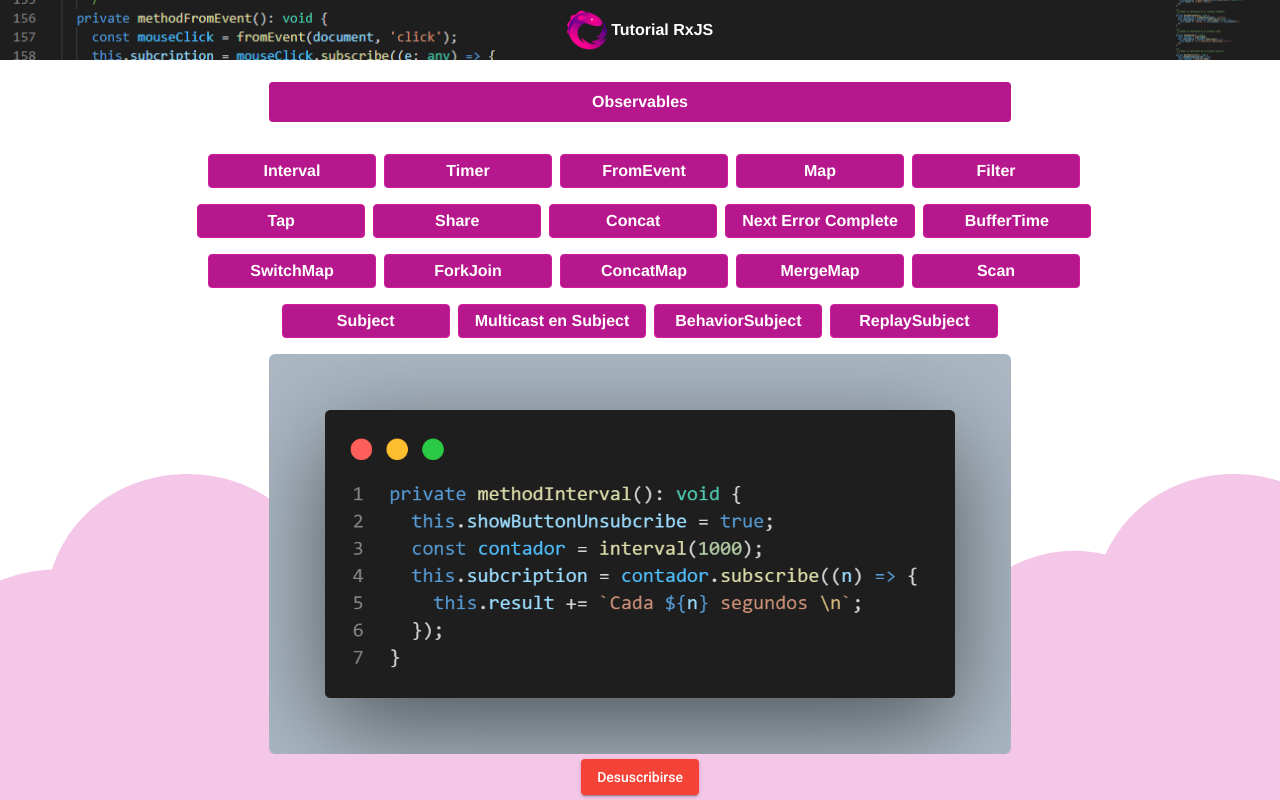
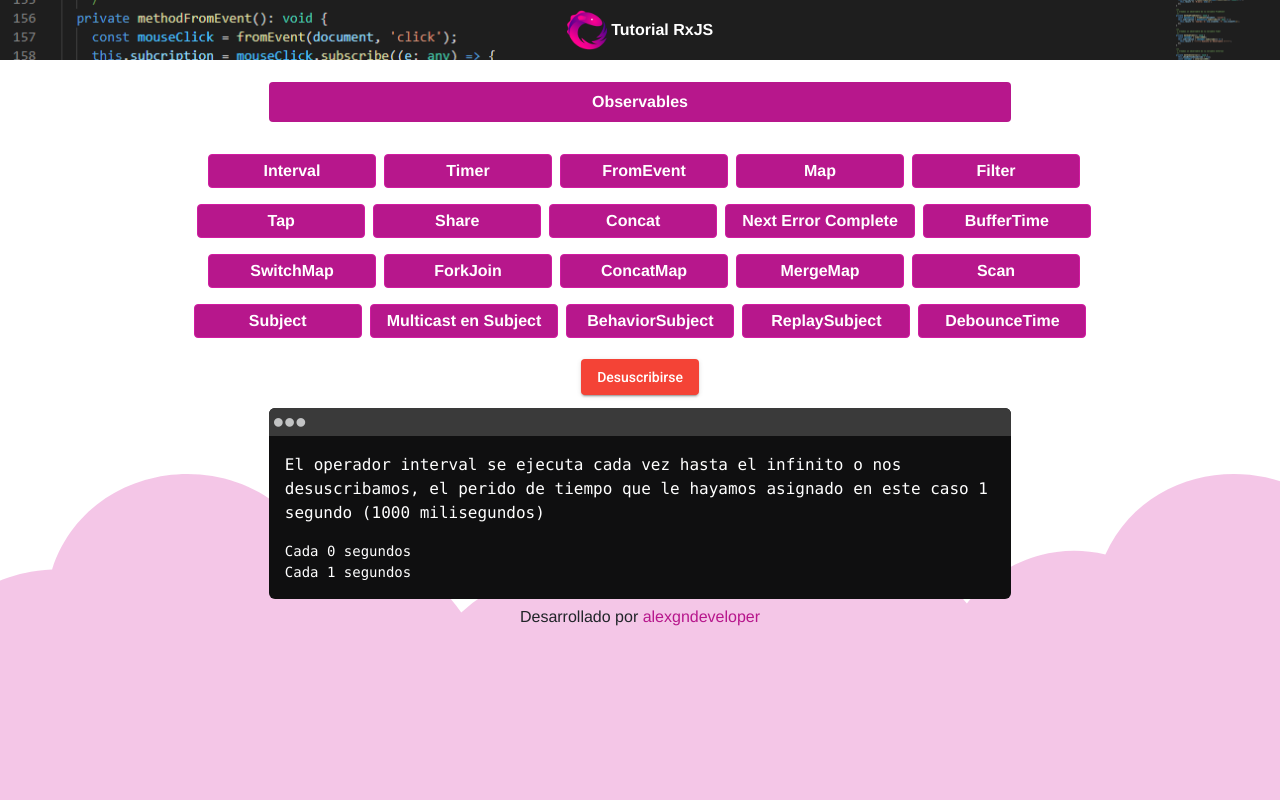
Before and after one commit to alexgndeveloper/RxJS-Tutorial, an Angular app: page / in a window 1280 px wide. Both pictures are taken after a click on the element "Interval". Shown: the top 800 px of the page. Built offline with nearby package versions, Linux system fonts and the light colour scheme.

Commit message:
BounceTime terminado

```diff
--- a/src/app/app.component.html
+++ b/src/app/app.component.html
@@ -1,11 +1,6 @@
 <!-- Toolbar -->
 <div class="toolbar" role="banner">
-  <img
-    width="40"
-    src="assets/images/RxJS_Logo.png"
-    alt="RxJS Logo"
-    class="transparent"
-  />
+  <img width="40" src="assets/images/RxJS_Logo.png" alt="RxJS Logo" class="transparent" />
   &nbsp;
   <span> {{ title }} </span>
 </div>
@@ -17,47 +12,34 @@
   </div>
 
   <div class="card-container">
-    <div
-      *ngFor="let observable of observables"
-      class="card card-small"
-      tabindex="0"
-      (click)="observableMethods(observable.name, observable.info)"
-    >
+    <div *ngFor="let observable of observables" class="card card-small" tabindex="0"
+      (click)="observableMethods(observable.name, observable.info)">
       <span>{{ observable.title }}</span>
     </div>
   </div>
 
-  <img [src]="urlImageCode" class="image-code">
+  <!-- Imagen Codigo -->
+  <!-- <img [src]="urlImageCode" class="image-code"> -->
 
-  <button
-    *ngIf="showButtonUnsubcribe"
-    mat-raised-button
-    color="warn"
-    (click)="unsubcribe()"
-  >
+  <!-- Botones -->
+  <button *ngIf="showButtonUnsubcribe" mat-raised-button color="warn" (click)="unsubcribe()">
     Desuscribirse
   </button>
 
   <div *ngIf="showButtonsErrorOrComplete">
-    <button
-      mat-raised-button
-      color="warn"
-      (click)="methodNextErrorComplete(true)"
-    >
+    <button mat-raised-button color="warn" (click)="methodNextErrorComplete(true)">
       Error
     </button>
 
-    <button
-      mat-raised-button
-      color="primary"
-      (click)="methodNextErrorComplete(false)"
-    >
+    <button mat-raised-button color="primary" (click)="methodNextErrorComplete(false)">
       Complete
     </button>
   </div>
 
+  <input #search id="search" type="text" *ngIf="showInput">
+
   <!-- Terminal -->
-  <div class="terminal" >
+  <div class="terminal">
     <p>{{ info }}</p>
     <pre *ngIf="!loading">{{ result }}</pre>
     <mat-spinner class="m-3" diameter="30" *ngIf="loading"></mat-spinner>
@@ -65,29 +47,15 @@
 
   <footer>
     Desarrollado&nbsp;por&nbsp;
-    <a
-      href="https://www.linkedin.com/in/alejandro-garc%C3%ADa-nicol%C3%A1s-8834b280"
-      target="_blank"
-      rel="noopener"
-    >
+    <a href="https://www.linkedin.com/in/alejandro-garc%C3%ADa-nicol%C3%A1s-8834b280" target="_blank" rel="noopener">
       alexgndeveloper
     </a>
 
-    <svg
-      id="clouds"
-      alt="Gray Clouds Background"
-      xmlns="http://www.w3.org/2000/svg"
-      width="2611.084"
-      height="485.677"
-      viewBox="0 0 2611.084 485.677"
-    >
-      <path
-        id="Path_39"
-        data-name="Path 39"
+    <svg id="clouds" alt="Gray Clouds Background" xmlns="http://www.w3.org/2000/svg" width="2611.084" height="485.677"
+      viewBox="0 0 2611.084 485.677">
+      <path id="Path_39" data-name="Path 39"
         d="M2379.709,863.793c10-93-77-171-168-149-52-114-225-105-264,15-75,3-140,59-152,133-30,2.83-66.725,9.829-93.5,26.25-26.771-16.421-63.5-23.42-93.5-26.25-12-74-77-130-152-133-39-120-212-129-264-15-54.084-13.075-106.753,9.173-138.488,48.9-31.734-39.726-84.4-61.974-138.487-48.9-52-114-225-105-264,15a162.027,162.027,0,0,0-103.147,43.044c-30.633-45.365-87.1-72.091-145.206-58.044-52-114-225-105-264,15-75,3-140,59-152,133-53,5-127,23-130,83-2,42,35,72,70,86,49,20,106,18,157,5a165.625,165.625,0,0,0,120,0c47,94,178,113,251,33,61.112,8.015,113.854-5.72,150.492-29.764a165.62,165.62,0,0,0,110.861-3.236c47,94,178,113,251,33,31.385,4.116,60.563,2.495,86.487-3.311,25.924,5.806,55.1,7.427,86.488,3.311,73,80,204,61,251-33a165.625,165.625,0,0,0,120,0c51,13,108,15,157-5a147.188,147.188,0,0,0,33.5-18.694,147.217,147.217,0,0,0,33.5,18.694c49,20,106,18,157,5a165.625,165.625,0,0,0,120,0c47,94,178,113,251,33C2446.709,1093.793,2554.709,922.793,2379.709,863.793Z"
-        transform="translate(142.69 -634.312)"
-        fill="#d11ca140"
-      />
+        transform="translate(142.69 -634.312)" fill="#d11ca140" />
     </svg>
   </footer>
 </div>
--- a/src/app/app.component.ts
+++ b/src/app/app.component.ts
@@ -1,4 +1,4 @@
-import { Component, OnInit } from '@angular/core';
+import { AfterViewInit, Component, ElementRef, OnInit, ViewChild } from '@angular/core';
 import { HttpClient, HttpErrorResponse } from '@angular/common/http';
 import { Meta, Title } from '@angular/platform-browser';
 import {
@@ -17,7 +17,7 @@ import {
   BehaviorSubject,
   merge
 } from 'rxjs';
-import { bufferTime, concatMap, delay, filter, map, mapTo, mergeMap, multicast, scan, share, switchMap, take, tap } from 'rxjs/operators';
+import { bufferTime, concatMap, debounceTime, delay, filter, map, mapTo, mergeMap, multicast, scan, share, switchMap, take, tap } from 'rxjs/operators';
 
 import { TypeObservable } from './models/type-observable';
 
@@ -51,6 +51,10 @@ export class AppComponent implements OnInit {
    * Muestra los botones de Error o Complete
    */
   public showButtonsErrorOrComplete = false;
+  /**
+   * Muestra los botones de Error o Complete
+   */
+  public showInput = false;
   /**
    * Cargando muestra o no la terminal
    */
@@ -180,6 +184,9 @@ export class AppComponent implements OnInit {
       case 'replaySubject':
         this.methodReplaySubject();
         break;
+      case 'debounceTime':
+        this.methodDebounceTime();
+        break;
       default:
         break;
     }
@@ -191,6 +198,7 @@ export class AppComponent implements OnInit {
   public unsubcribe(): void {
     this.showButtonUnsubcribe = false;
     this.showButtonsErrorOrComplete = false;
+    this.showInput = false;
     this.info = '';
     this.result = '';
     this.urlImageCode = '';
@@ -234,6 +242,20 @@ export class AppComponent implements OnInit {
         this.result += 'Suscripción Completa';
       },
     });
+  }
+
+  @ViewChild('search', { static: false }) search: any;
+
+  /**
+   * Creamos un observable del operador DebounceTime
+   */
+  private methodDebounceTime(): void {
+    const keyup = fromEvent(document, 'click');
+
+    this.subcription = keyup.pipe(
+      map((e: any) => e.clientX),
+      debounceTime(1000)
+    ).subscribe(res => this.result += `Posición x:${res}\n`);
   }
 
   /**
--- a/src/assets/data/observables.json
+++ b/src/assets/data/observables.json
@@ -93,5 +93,10 @@
     "name": "replaySubject",
     "title": "ReplaySubject",
     "info": "Replay Subject funciona de la misma forma que Behaviour Subject, pero así como Behaviour Subject solo tiene la habilidad de recordar el último valor emitido, con Replay Subject vamos a poder configurar el número de valores que queremos recordar a las nuevas subscripciones. En este caso vamos a ejecutar un interval que nos va a ir diciendo los segundos y un Click que nos dice donde hemos clickado. Es muy interesate por ejemplo para hacer un mapa de calor."
+  },
+  {
+    "name": "debounceTime",
+    "title": "DebounceTime",
+    "info": "DebounceTime, es un operador para ejecutar algo en el tiempo en milisegundos que le enviamos como parametro. En este ejemplo vamos a escribir en un input y se va a ejecutar pasado un segundo, es muy interesante para buscar. No llamar a una API cada vez que escribimos algo. En este caso vamos a clickear en la pagina y al cabo de un segundo nos va a decir la posicion X."
   }
 ]
```
